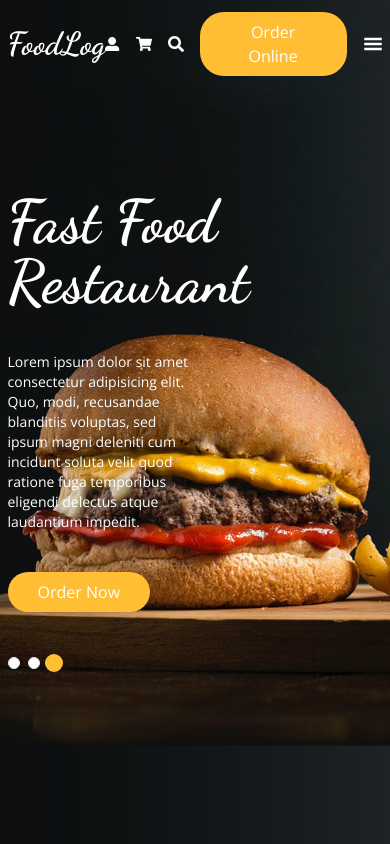
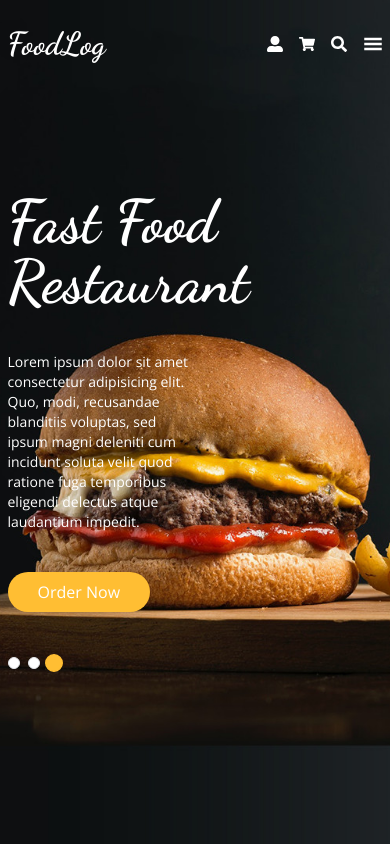
Before and after one commit to onsever/food-ordering-app, a Next.js app: page / in a window 390 px wide. Shown: the top 844 px of the page. Built offline with nearby package versions, Linux system fonts and the light colour scheme.

Commit message:
fixed linking issue and layout issue on smaller devices

```diff
--- a/components/layout/Header.jsx
+++ b/components/layout/Header.jsx
@@ -54,16 +54,22 @@ const Header = () => {
         </nav>
         <div className="flex gap-x-4 items-center">
           <Link href="/login">
-            <FaUserAlt className="hover:text-primary transition-all cursor-pointer" />
+            <span>
+              <FaUserAlt className="hover:text-primary transition-all cursor-pointer" />
+            </span>
           </Link>
-          <a href="#">
-            <FaShoppingCart className="hover:text-primary transition-all cursor-pointer" />
-          </a>
+          <Link href="/cart">
+            <span>
+              <FaShoppingCart className="hover:text-primary transition-all cursor-pointer" />
+            </span>
+          </Link>
           <button onClick={() => setIsSearchModal(true)}>
             <FaSearch className="hover:text-primary transition-all" />
           </button>
           <Link href="#" className="md:inline-block hidden cursor-pointer">
-            <button className="btn-primary">Order Online</button>
+            <button className="btn-primary md:inline-block hidden cursor-pointer">
+              Order Online
+            </button>
           </Link>
           <button
             className="sm:hidden inline-block"
```
